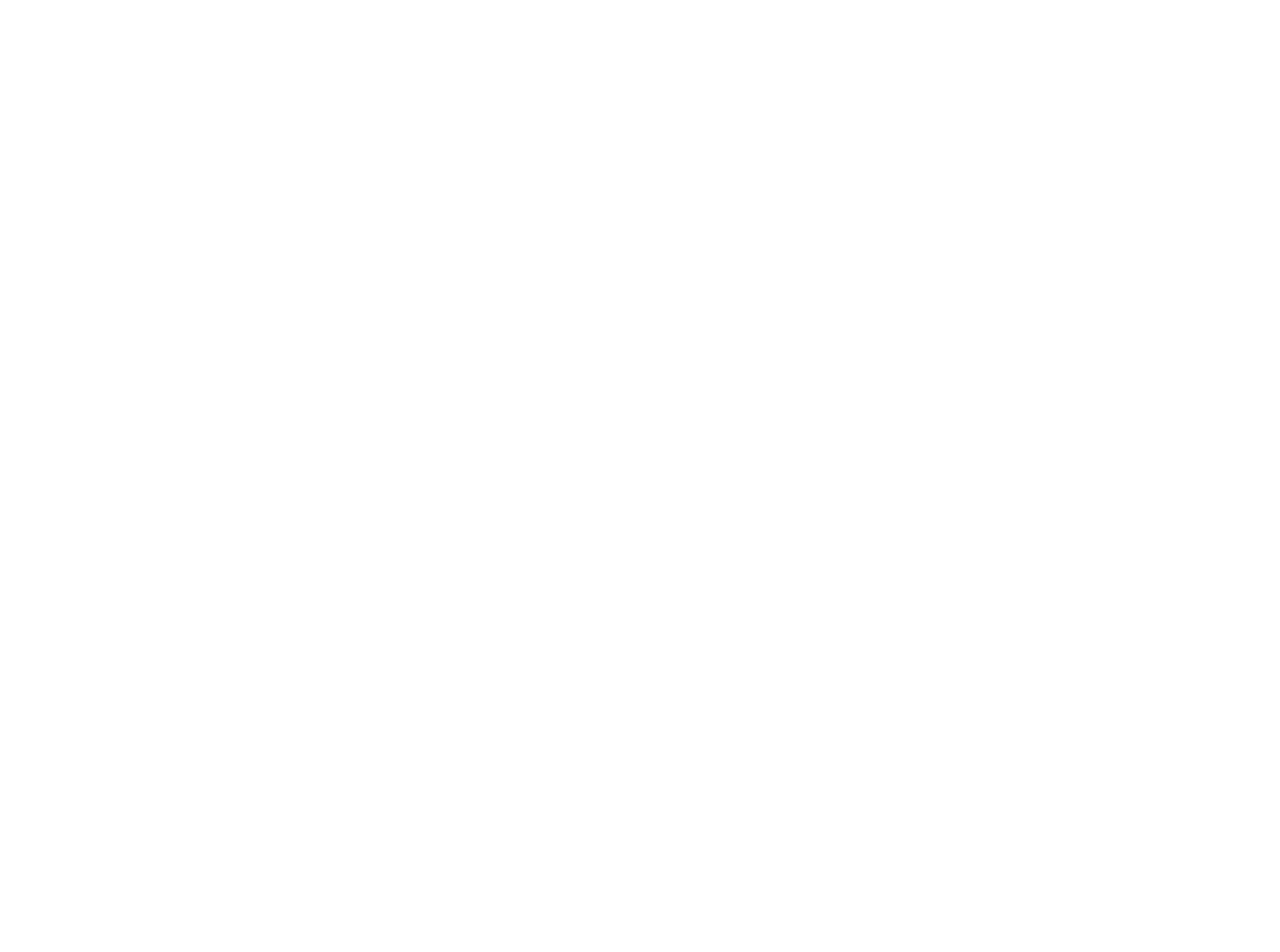
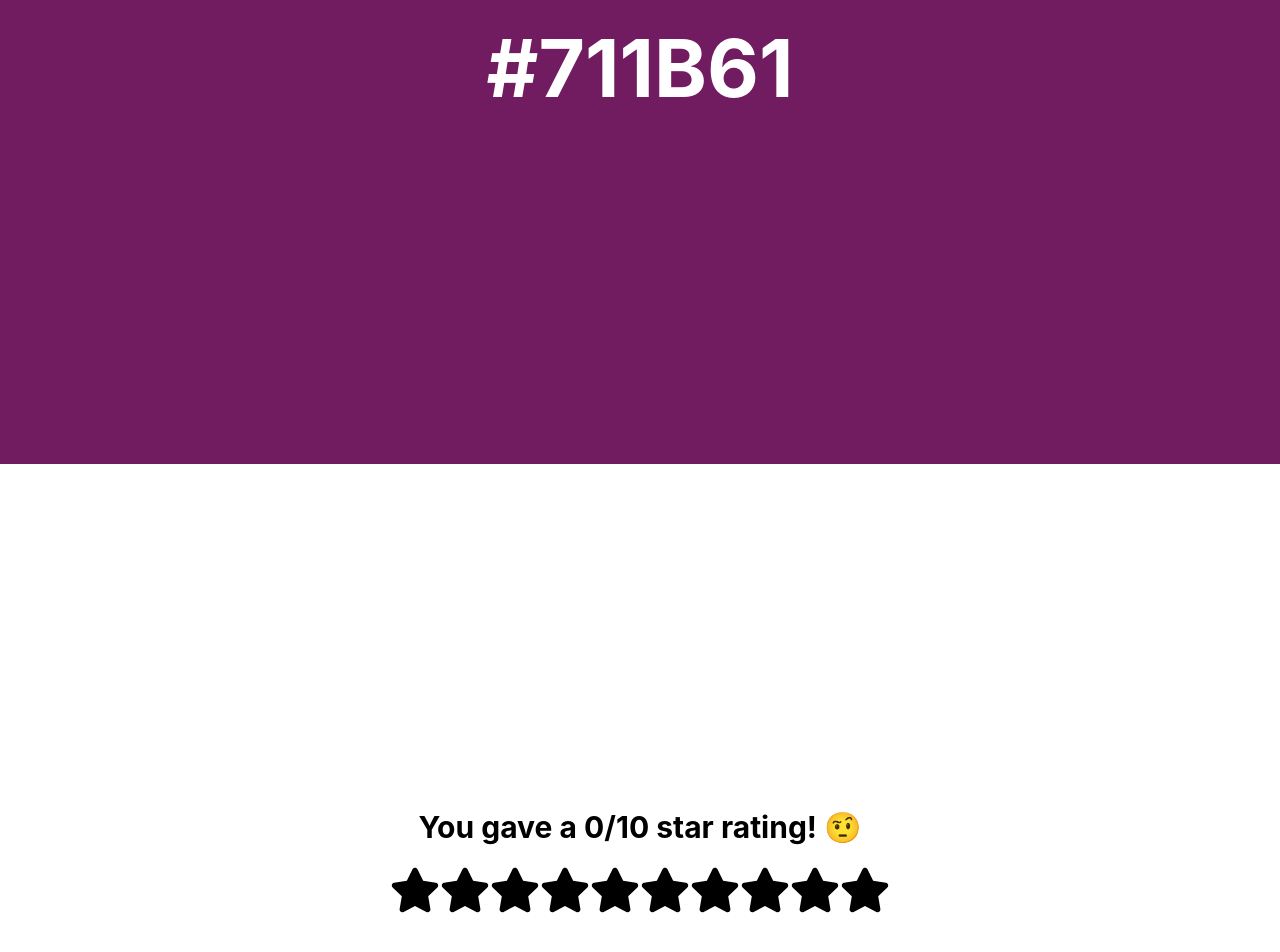
Before and after one commit to BaiDom/React-Interview-Projects, a React (Create React App) app: page / in a window 1280 px wide. Shown: the part 1136-2088 px from the top of the page. Before the commit the page ends 800 px from the top, so only its background shows below. Built offline with nearby package versions, Linux system fonts and the light colour scheme.

Commit message:
updated vh of color gen, added star rating project

```diff
--- a/src/App.js
+++ b/src/App.js
@@ -7,10 +7,10 @@
   return (
     <div className="App">
       {/* Accordian component*/}
-      {/* <Accordian /> */}
+      <Accordian />
 
       {/*random Color component*/}
-      {/* <RandomColor /> */}
+      <RandomColor />
 
       {/* Star Rating Component*/}
       {<StarRating noOfStars={10} />}
--- a/src/components/random-color/index.jsx
+++ b/src/components/random-color/index.jsx
@@ -36,7 +36,7 @@
       className="container"
       style={{
         width: "100vw",
-        height: "100vw",
+        height: "100vh",
         background: color,
       }}
     >
--- a/src/components/star-rating/index.jsx
+++ b/src/components/star-rating/index.jsx
@@ -20,6 +20,21 @@
 
   return (
     <div className="star-rating">
+      {rating > 9 ? (
+        <div className="title">
+          You gave a {rating}/{noOfStars} star rating! 😁
+        </div>
+      ) : rating < 5 ? (
+        <div className="title">
+          You gave a {rating}/{noOfStars} star rating! 🤨
+        </div>
+      ) : (
+        <div className="title">
+          You gave a {rating}/{noOfStars} star rating! 🙂
+        </div>
+      )}
+
+      <div className="stars">
         {[...Array(noOfStars)].map((_, index) => {
           index += 1;
 
@@ -30,10 +45,11 @@
               onClick={() => handleClick(index)}
               onMouseEnter={() => handleMouseEnter(index)}
               onMouseLeave={() => handleMouseLeave(index)}
-            size={40}
+              size={50}
             />
           );
         })}
       </div>
+    </div>
   );
 }
--- a/src/components/star-rating/styles.css
+++ b/src/components/star-rating/styles.css
@@ -5,3 +5,18 @@
 .inactive {
   color: #000;
 }
+
+.title {
+  color: #000;
+  font-size: 30px;
+  font-weight: 700;
+}
+
+.star-rating {
+  height: 100vh;
+  display: flex;
+  flex-direction: column;
+  justify-content: center;
+  align-items: center;
+  gap: 20px;
+}
```
Lines whose indentation alone changed are shown as unchanged.
